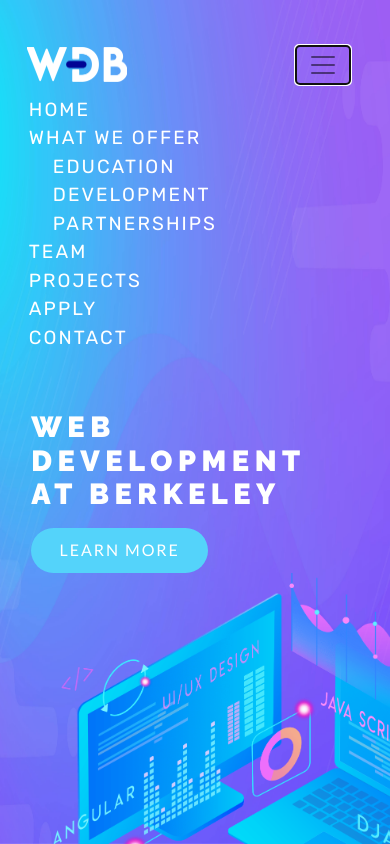
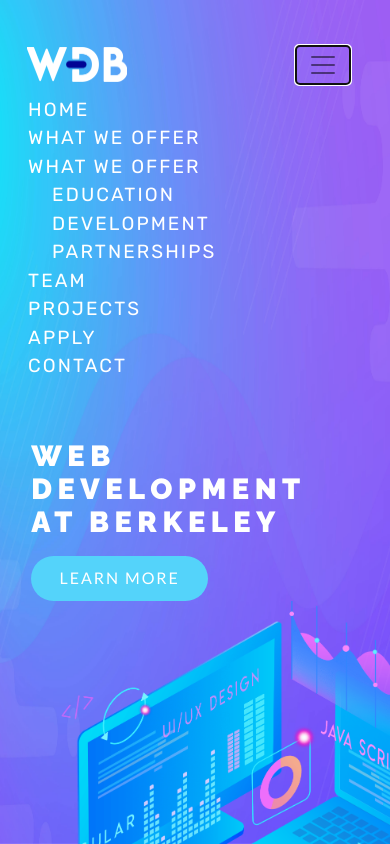
Before and after one commit to web-at-berkeley/wdb-website-archive-fa22, a React (Create React App) app: page / in a window 390 px wide. Both pictures are taken after a click on the button 323 px from the left and 64 px from the top of the page. Built offline with nearby package versions, Linux system fonts and the light colour scheme.

Commit message:
aligned nav

```diff
--- a/src/components/LandingNavbar.js
+++ b/src/components/LandingNavbar.js
@@ -33,6 +33,25 @@
 						<Link to="/" className="link-tag">
 							<p className="nav-text">Home</p>
 						</Link>
+
+						<div className="dropdown">
+							<Link to="/about" className="link-tag dropbtn">
+								<p className="nav-text">What We Offer</p>
+							</Link>
+							<div className="dropdown-content">
+								<Link to="/about/education" className="link-tag">
+									<p className="nav-text">Education</p>
+								</Link>
+								<Link to="/about/development" className="link-tag">
+									<p className="nav-text">Development</p>
+								</Link>
+								<Link to="/about/partnerships" className="link-tag">
+									<p className="nav-text">Partnerships</p>
+								</Link>
+							</div>
+						</div>
+
+						<div className="about-nav-phone">
 							<Link to="/about" className="link-tag">
 								<p className="nav-text">What We Offer</p>
 							</Link>
@@ -46,6 +65,7 @@
 								<Link to="/about/partnerships" className="link-tag">
 									<p className="nav-text tab-text">Partnerships</p>
 								</Link>
+							</div>
 						</div>
 						<Link to="/team" className="link-tag">
 							<p className="nav-text">Team</p>
--- a/src/css/LandingNavbar.css
+++ b/src/css/LandingNavbar.css
@@ -41,6 +41,30 @@
 	display: none;
 }
 
+.about-nav-phone {
+	display: none;
+}
+.landing-navbar .dropdown {
+	position: relative;
+	display: inline-block;
+}
+.landing-navbar .dropdown-content {
+	display: none;
+	position: absolute;
+	background-color: transparent;
+	min-width: 160px;
+	padding-top: 0.5rem;
+	z-index: 1;
+	transition: 0.5s ease;
+}
+.landing-navbar .dropdown-content .link-tag {
+	padding-bottom: 0.5rem;
+	display: block;
+}
+.landing-navbar .dropdown:hover .dropdown-content {
+	display: block;
+}
+
 @media only screen and (max-width: 1700px) {
 	.landing-navbar .nav-text {
 		font-size: 19px;
@@ -51,6 +75,12 @@
 }
 
 @media only screen and (max-width: 992px) {
+	.about-nav-phone {
+		display: block;
+	}
+	.dropdown {
+		display: none;
+	}
 	#basic-navbar-nav {
 		padding-top: 1vh;
 		margin-left: -3%;
@@ -70,4 +100,8 @@
 		margin-right: 1.5rem;
 		width: 100px;
 	}
+	.landing-navbar .nav-text {
+		margin: 0;
+		margin-left: 3.15%;
+	}
 }
```
Also changed, not shown: 2 other files (tests, documents, lock files or other folders). Lines whose indentation alone changed are shown as unchanged.
